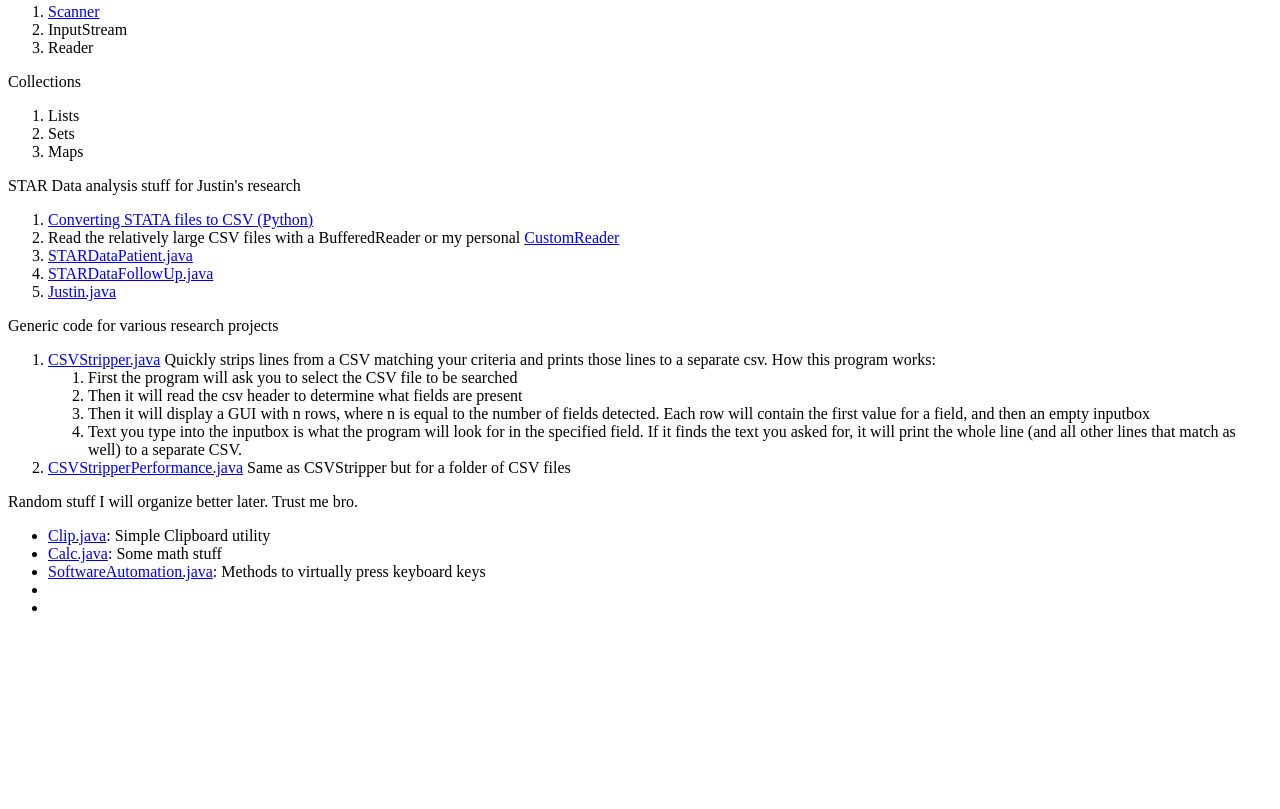
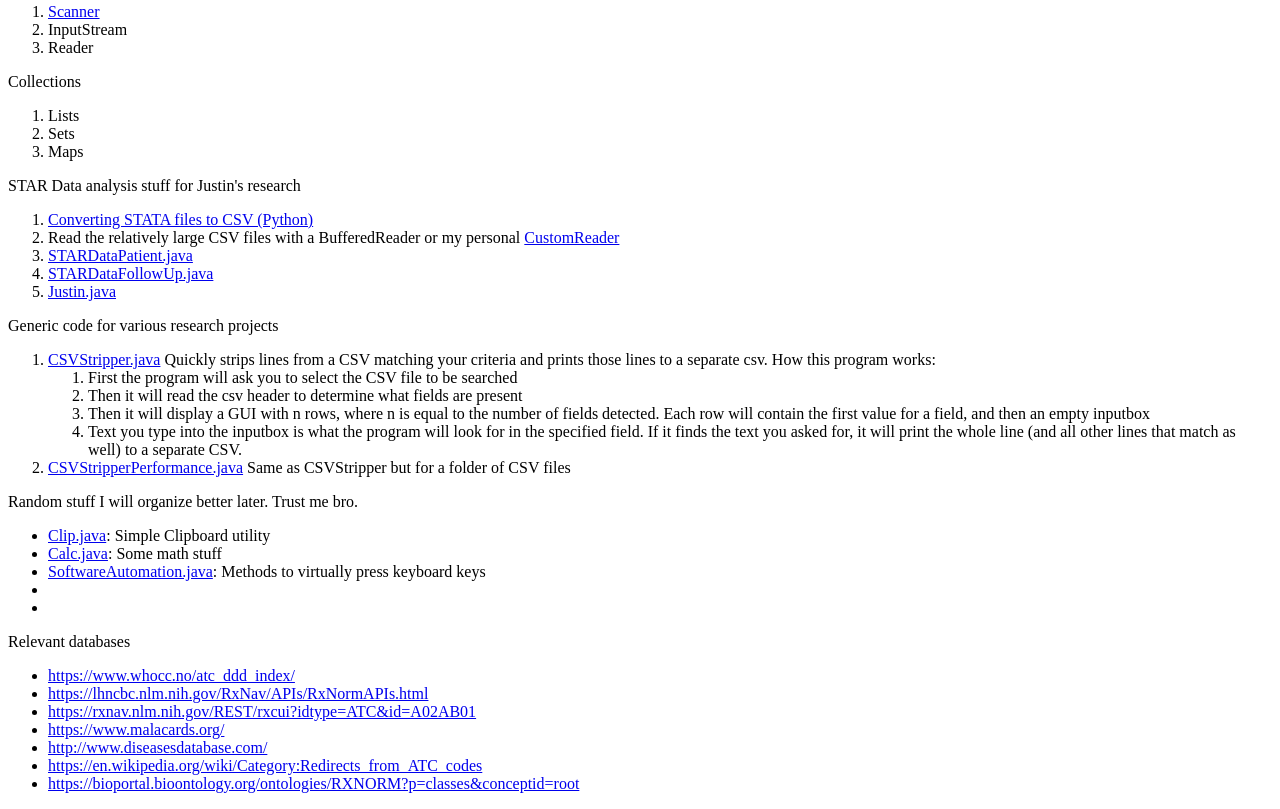
Before and after one commit to BharatBlade/bharatblade.github.io, a plain HTML site: page index.html in a window 1280 px wide. Shown: the part 599-1408 px from the top of the page. Before the commit the page ends 1232 px from the top, so only its background shows below. Drawn offline with Linux system fonts and the light colour scheme.

Commit message:
Initial commit

```diff
--- a/index.html
+++ b/index.html
@@ -73,3 +73,13 @@
 	<li><a href=""></a></li>
 	<li><a href=""></a></li>
 </ul>
+<p>Relevant databases</p>
+<ul>
+	<li><a href="https://www.whocc.no/atc_ddd_index/">https://www.whocc.no/atc_ddd_index/</a></li>
+	<li><a href="https://lhncbc.nlm.nih.gov/RxNav/APIs/RxNormAPIs.html">https://lhncbc.nlm.nih.gov/RxNav/APIs/RxNormAPIs.html</a></li>
+	<li><a href="https://rxnav.nlm.nih.gov/REST/rxcui?idtype=ATC&id=A02AB01">https://rxnav.nlm.nih.gov/REST/rxcui?idtype=ATC&id=A02AB01</a></li>
+	<li><a href="https://www.malacards.org/">https://www.malacards.org/</a></li>
+	<li><a href="http://www.diseasesdatabase.com/">http://www.diseasesdatabase.com/</a></li>
+	<li><a href="https://en.wikipedia.org/wiki/Category:Redirects_from_ATC_codes">https://en.wikipedia.org/wiki/Category:Redirects_from_ATC_codes</a></li>
+	<li><a href="https://bioportal.bioontology.org/ontologies/RXNORM?p=classes&conceptid=root">https://bioportal.bioontology.org/ontologies/RXNORM?p=classes&conceptid=root</a></li>
+</ul>
```
